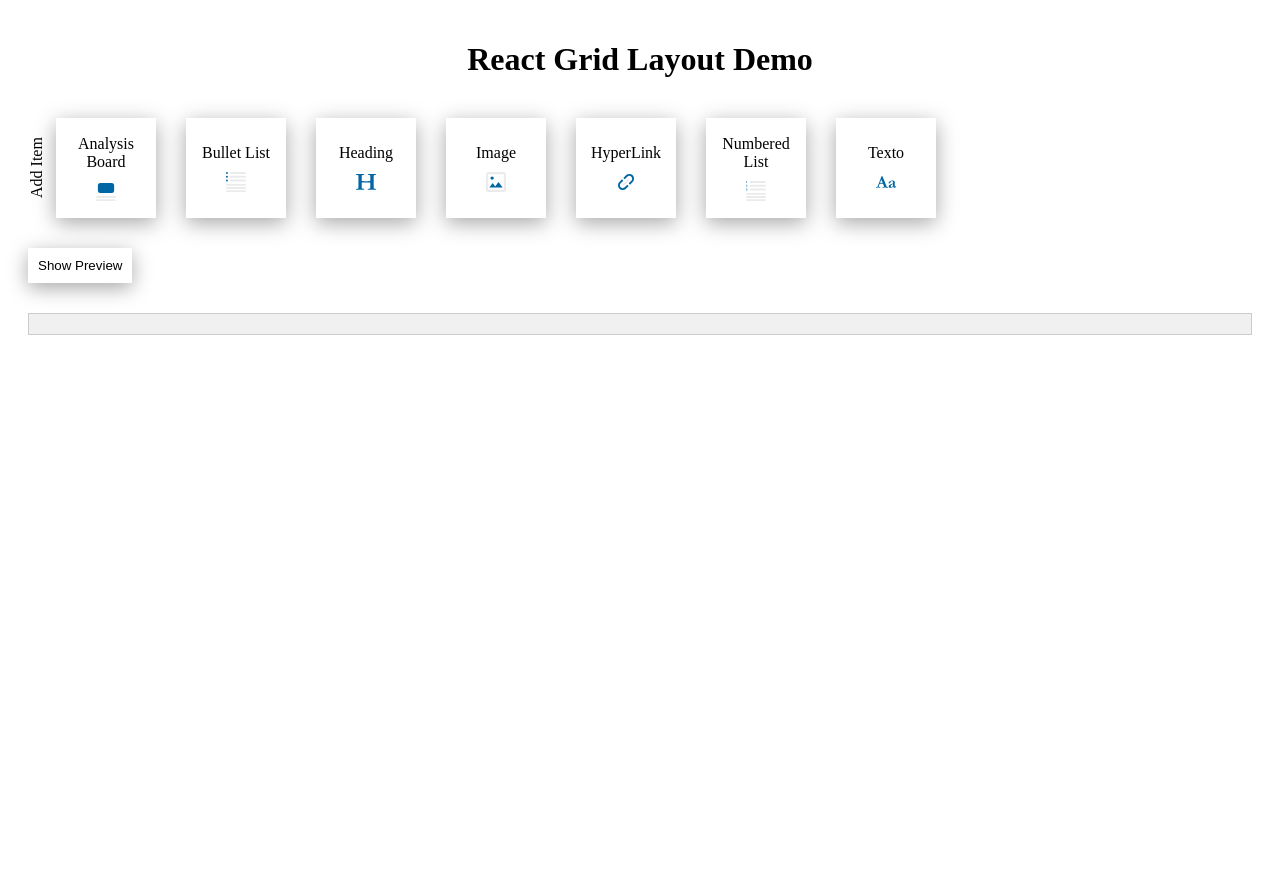
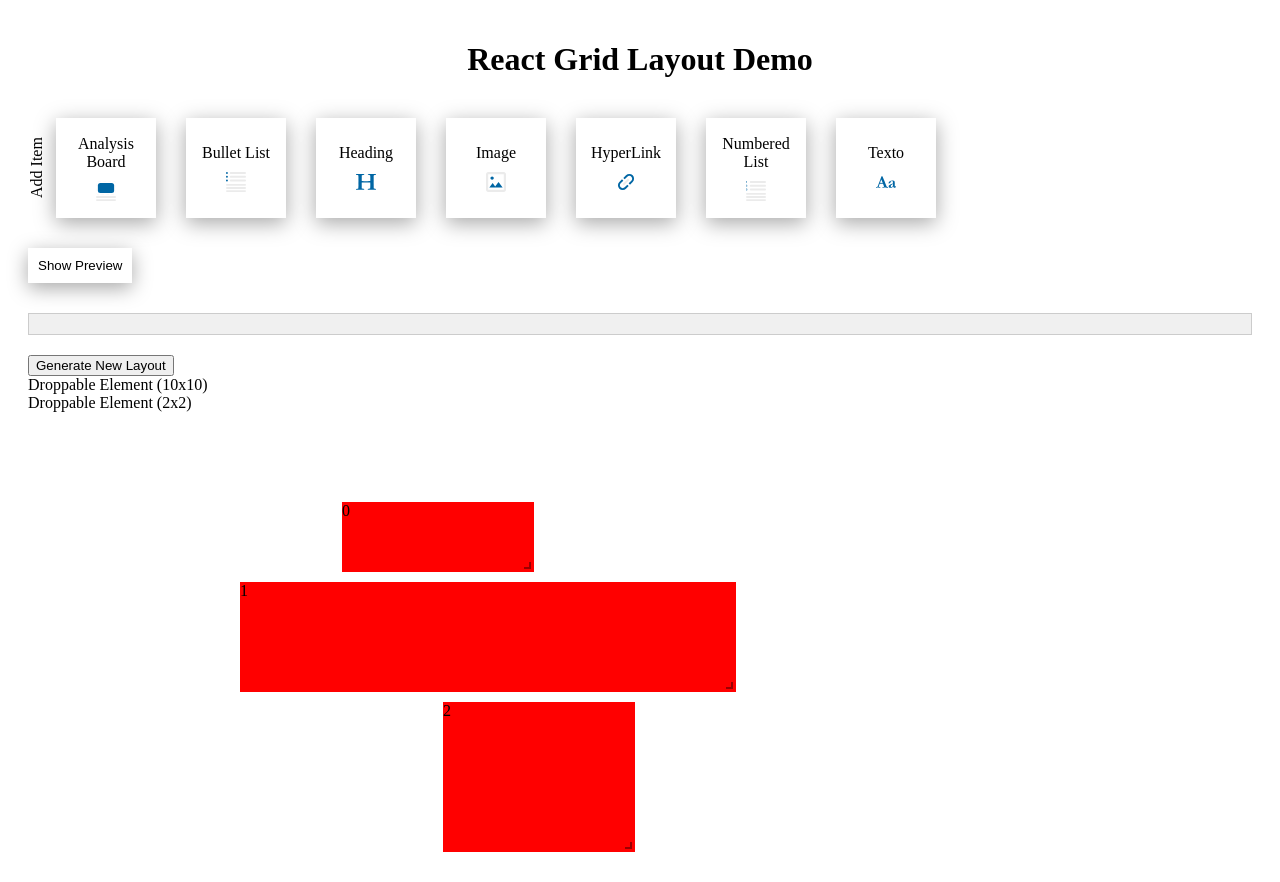
Before and after one commit to yordybb98/react-grid-layout, a React (Vite) app: page / in a window 1280 px wide. Before the commit the page ends 800 px from the top, so only its background shows below. Built offline with nearby package versions, Linux system fonts and the light colour scheme.

Commit message:
DragFromOutside

```diff
--- a/src/App.jsx
+++ b/src/App.jsx
@@ -1,5 +1,6 @@
 import GridDemo from "./components/GridDemo/GridDemo";
 import "./App.css";
+import DragFromOutsideLayout from "./components/DragFromOutside/DragFromOutside";
 
 function App() {
     return (
@@ -8,6 +9,9 @@ function App() {
             <div style={{ width: "100%" }}>
                 <GridDemo />
             </div>
+            <div style={{ width: "100%" }}>
+                <DragFromOutsideLayout />
+            </div>
         </div>
     );
 }
--- /dev/null
+++ b/src/components/DragFromOutside/DragFromOutside.jsx
@@ -0,0 +1,122 @@
+import React, { useState, useEffect } from "react";
+import { Responsive, WidthProvider } from "react-grid-layout";
+
+const ResponsiveReactGridLayout = WidthProvider(Responsive);
+
+const generateLayout = () => {
+    return Array.from({ length: 3 }, (item, i) => {
+        var y = Math.ceil(Math.random() * 4) + 1;
+        return {
+            x: Math.round(Math.random() * 5) * 2,
+            y: Math.floor(i / 6) * y,
+            w: 2,
+            h: y,
+            i: i.toString(),
+            static: Math.random() < 0.05,
+        };
+    });
+};
+
+const DragFromOutsideLayout = (props) => {
+    const [mounted, setMounted] = useState(false);
+    const [layout, setLayout] = useState([]);
+    const [itemDragging, setItemDragging] = useState({});
+
+    useEffect(() => {
+        setMounted(true);
+        setLayout([
+            {
+                x: 3,
+                y: 2,
+                w: 2,
+                h: 2,
+                i: "0",
+                static: false,
+            },
+            {
+                x: 2,
+                y: 2,
+                w: 5,
+                h: 3,
+                i: "1",
+                static: false,
+            },
+            {
+                x: 4,
+                y: 0,
+                w: 2,
+                h: 4,
+                i: "2",
+                static: false,
+            },
+        ]);
+    }, []);
+
+    const onNewLayout = () => {
+        setLayout(generateLayout());
+    };
+
+    const onDrop = (layout, layoutItem) => {
+        console.log(layout);
+        setLayout(layout);
+    };
+
+    return (
+        <div>
+            <button onClick={onNewLayout}>Generate New Layout</button>
+            <div
+                className="droppable-element"
+                draggable={true}
+                onDragStart={(e) => {
+                    e.dataTransfer.setData("text/plain", "");
+                    setItemDragging({ i: "chichitolayout", w: 10, h: 10, static: true });
+                }}>
+                Droppable Element (10x10)
+            </div>
+            <div
+                className="droppable-element"
+                draggable={true}
+                onDragStart={(e) => {
+                    e.dataTransfer.setData("text/plain", "");
+                    setItemDragging({ i: "chichitolayout", w: 2, h: 2, static: true });
+                }}>
+                Droppable Element (2x2)
+            </div>
+            <ResponsiveReactGridLayout
+                {...props}
+                cols={{ lg: 12 }}
+                layouts={{ lg: layout }}
+                onLayoutChange={(layout) => {
+                    console.log(layout);
+                }}
+                onDrop={onDrop}
+                measureBeforeMount={false}
+                useCSSTransforms={mounted}
+                compactType={null}
+                preventCollision={false}
+                isDroppable={true}
+                isBounded
+                droppingItem={itemDragging}>
+                {layout.map((l, i) => (
+                    <div key={i} className={l.static ? "static" : ""} style={{ backgroundColor: "red" }}>
+                        {/* {l.static ? (
+                            <span className="text" title="This item is static and cannot be removed or resized.">
+                                Static - {i}
+                            </span>
+                        ) : ( */}
+                        <span className="text">{i}</span>
+                        {/*  )} */}
+                    </div>
+                ))}
+            </ResponsiveReactGridLayout>
+        </div>
+    );
+};
+
+DragFromOutsideLayout.defaultProps = {
+    className: "layout",
+    rowHeight: 30,
+    onLayoutChange: function () {},
+};
+
+export default DragFromOutsideLayout;
--- a/src/components/GridDemo/GridDemo.jsx
+++ b/src/components/GridDemo/GridDemo.jsx
@@ -14,7 +14,7 @@ const GridDemo = () => {
     const [showPreview, setShowPreview] = useState(false);
 
     const addItem = (type) => {
-        const newItem = { i: `item-${count}`, x: 0, y: 0, w: 1, h: 1, minW: 1, minH: 1 };
+        const newItem = { i: `item-${count}`, x: 1, y: 0, w: 1, h: 1, minW: 1, minH: 1 };
         setLayout([...layout, newItem]);
         setItems([...items, { id: `item-${count}`, type }]);
         setCount(count + 1);
```
